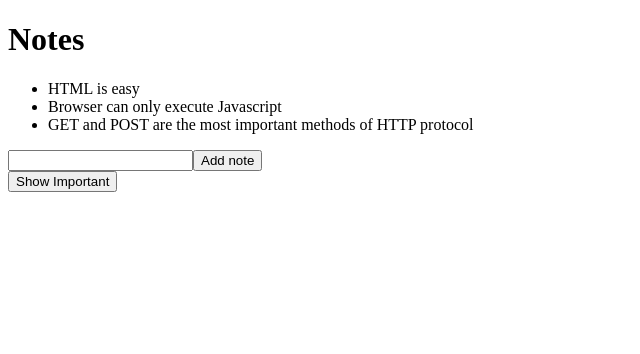
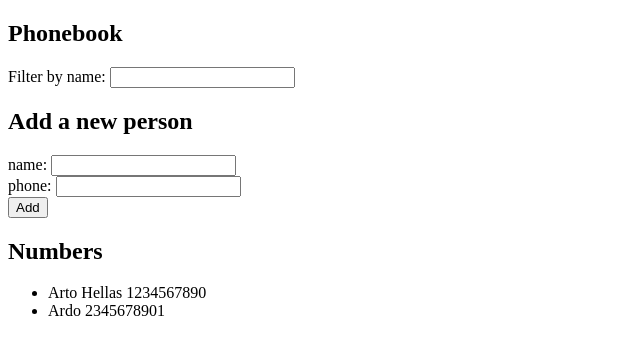
Before and after one commit to CoreBIack/Full-Stack-Practice, a React (Vite) app in the folder workspace/: page / in a window 1280 px wide. Shown: the top 354 px of the page, without its empty margins (0-640 px from the left). Built offline with nearby package versions, Linux system fonts and the light colour scheme.

Commit message:
gotta sleep

```diff
--- a/workspace/src/App.jsx
+++ b/workspace/src/App.jsx
@@ -1,37 +1,62 @@
 import {useState} from "react"
-import Note from "../components/Note.jsx"
-const App =(props)=>{
-  const [notes, setNotes] = useState(props.notes)
-  const [newNote, setNewNote] = useState("")
-  const [showAll, setShowAll] = useState(true)
 
-  const notesOnDisplay = showAll ? notes : notes.filter((note)=>note.important)
+const App=()=>{
+  const [persons, setPersons] = useState([
+    {
+      name:"Arto Hellas",
+      phone:1234567890
+    },
+    {
+      name:"Ardo",
+      phone:2345678901
+    }
+  ])
+  const [newName, setNewName] = useState("")
+  const [newPhone, setNewPhone] = useState("")
+  const [filter, setFilter] = useState("")
 
-  const addNote =(event)=>{
+  const handleNameInputChange=(event)=>{
+    setNewName(event.target.value)
+  }
+  const handlePhoneInputChange=(event)=>{
+    setNewPhone(event.target.value)
+  }
+  const addPerson=(event)=>{
     event.preventDefault()
-    const newNotes = notes.concat({important: Math.random()<0.5, id: String(notes.length + 1), content: newNote})
-    setNotes(newNotes)
-    setNewNote("")
+    let userFlag = false
+    for(let i = 0; i < persons.length; i++){
+      if (persons[i].name === newName){
+        userFlag = true
+        break
+      }
+    }
+    if(userFlag){
+      alert(`${newName} already in phonebook`)
+    }else{
+      setPersons(persons.concat({name:newName, phone:newPhone}))
+    }
+    setNewName("")
+    setNewPhone("")
   }
-
-  const handleInputChange=(event)=>{
-    console.log("handle input here", event.target.value)
-    setNewNote(event.target.value)
+  const handleFilterInputChange=(event)=>{
+    setFilter(event.target.value)
   }
-
-
   return <>
-    <h1>Notes</h1>
+    <h2>Phonebook</h2>
+    Filter by name: <input value={filter} onChange={handleFilterInputChange}/>
+    <h2>Add a new person</h2>
+    <form onSubmit={addPerson}>
+      <div>name: <input  value={newName} onChange={handleNameInputChange}/></div>
+      <div>phone: <input  value={newPhone} onChange={handlePhoneInputChange}/></div>
+      <button type="submit">
+        Add
+      </button>
+    </form>
+    <h2>Numbers</h2>
     <ul>
-      {notesOnDisplay.map((note)=><Note key={note.id} note={note} />)}
+      {persons.map((person)=><li key={person.name}>{person.name} {person.phone}</li>)}
     </ul>
-    <form onSubmit={addNote}>
-      <input value={newNote} onChange={handleInputChange}/>
-      <button  type="submit">Add note</button>
-    </form>
-    <button onClick={()=>{
-      setShowAll(!showAll)
-    }}>Show {showAll ? "Important" : "All"}</button>
   </>
 }
+
 export default App
```
Also changed, not shown: 1 other file (tests, documents, lock files or other folders).
